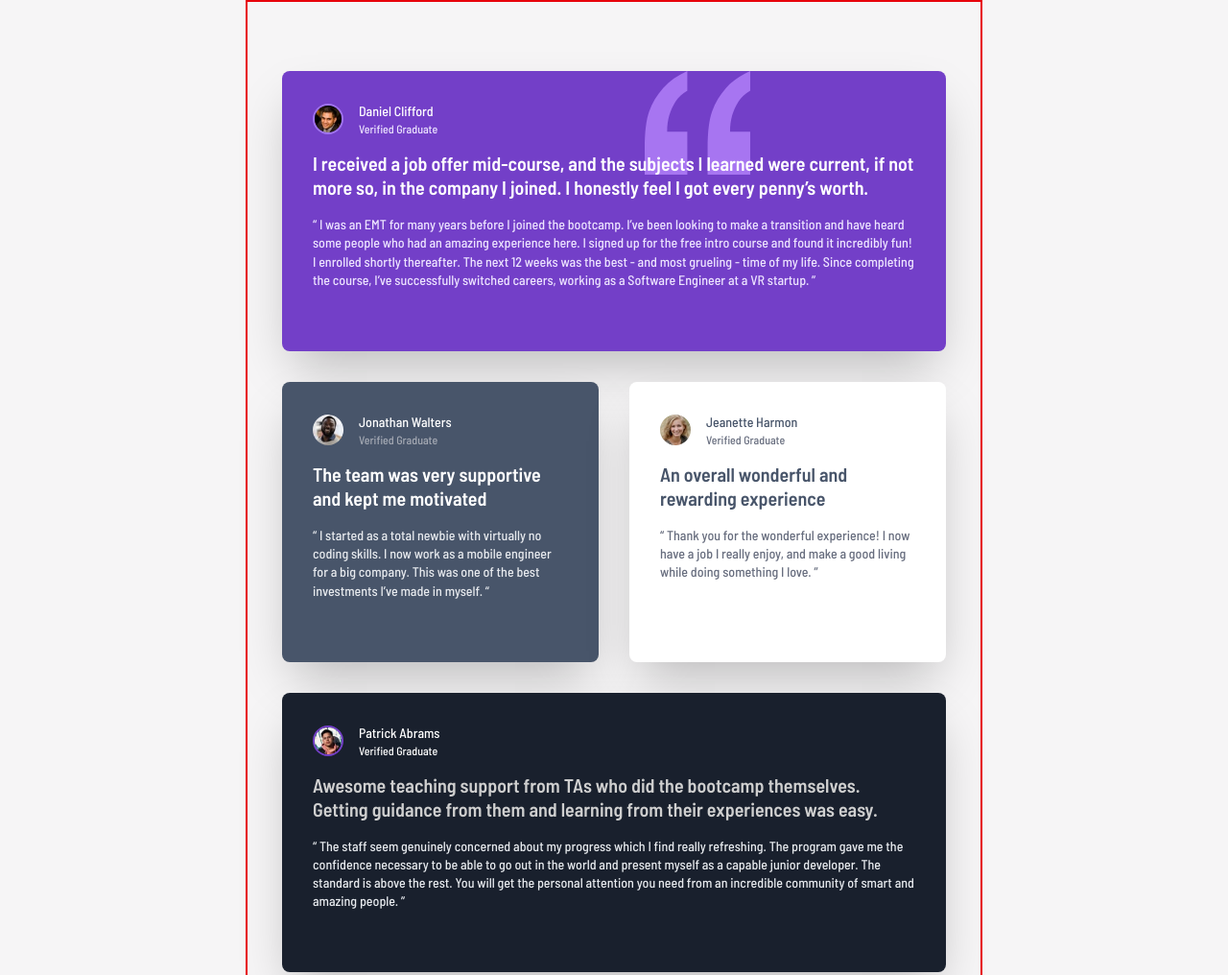
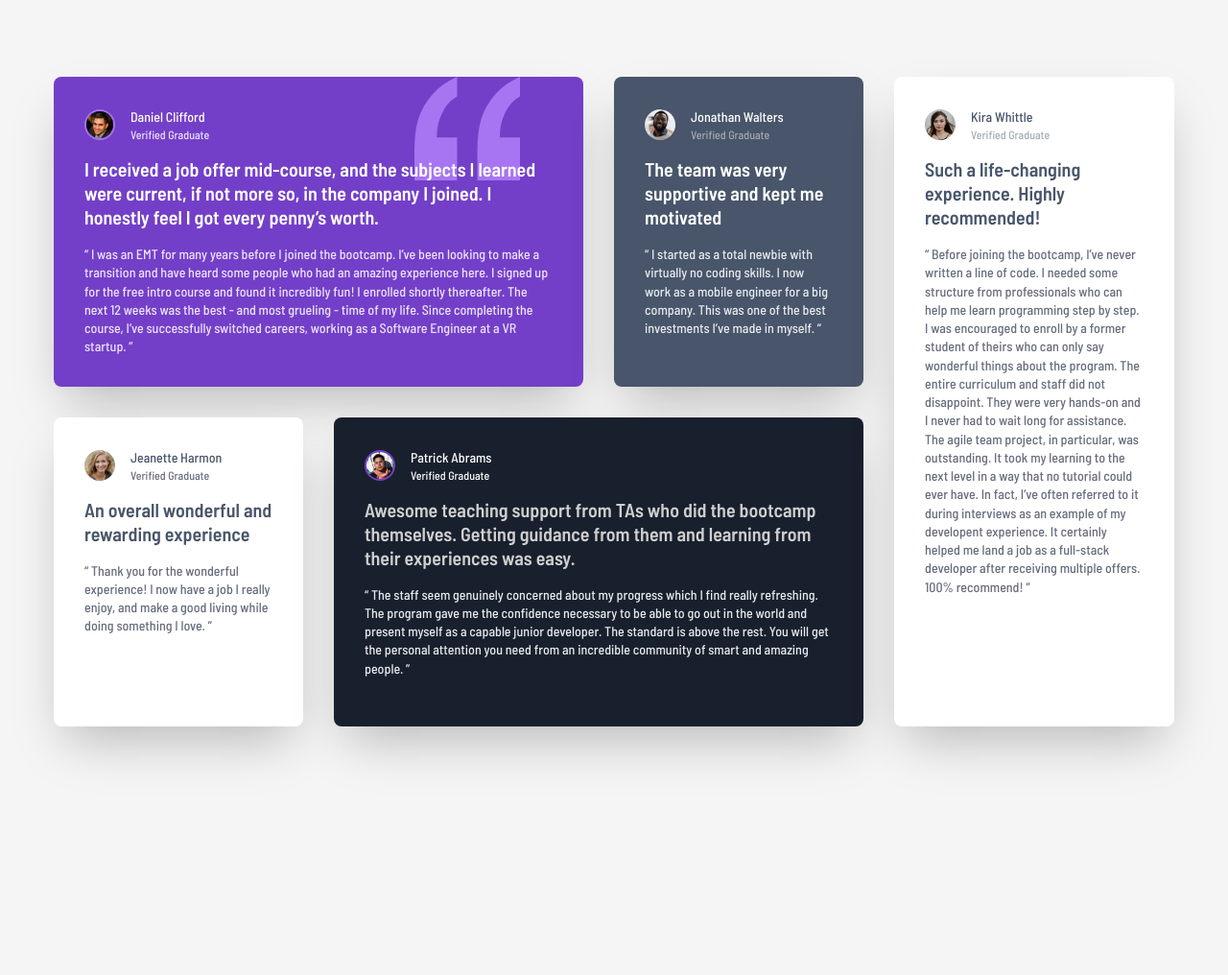
Before and after one commit to fm-gregoriusgrd/testimonials-grid-section, a website: page index.html in a window 1280 px wide. Shown: the top 1016 px of the page at 96% size. After the commit the page ends 837 px from the top, so only its background shows below. Drawn offline with Linux system fonts and the light colour scheme.

Commit message:
feat: add desktop view

```diff
--- a/index.html
+++ b/index.html
@@ -16,20 +16,28 @@
 
     <link rel="stylesheet" href="src/output.css" />
   </head>
-  <body class="font-barlow-semi-condensed min-h-screen bg-[#F6F5F6]">
+  <body class="font-barlow-semi-condensed min-h-screen bg-[#F6F5F6] grid place-items-center">
     <main>
       <section
-        class="mx-auto grid max-w-[375px] grid-cols-1 gap-8 border-2 border-red-600 px-9 py-18 md:max-w-[768px] md:grid-cols-2 md:grid-rows-4"
+        class="mx-auto grid max-w-sm grid-cols-1 gap-8 px-9 py-18
+        md:max-w-3xl md:grid-cols-2 md:grid-rows-4 md:px-14 md:py-20
+        lg:max-w-7xl lg:grid-cols-4 lg:grid-rows-2"
       >
         <!-- Card 1: Daniel -->
         <article
-          class="flex flex-col gap-4 rounded-lg bg-purple-500 bg-[url('/images/bg-pattern-quotation.svg')] bg-[length:110px] bg-[position:65%_0rem] bg-no-repeat p-8 shadow-2xl md:col-span-2"
+          class="flex flex-col gap-4 rounded-lg
+          bg-purple-500 bg-[url('/images/bg-pattern-quotation.svg')] bg-[length:110px] bg-[position:65%_0rem] bg-no-repeat
+          p-8 shadow-2xl
+          md:col-span-2
+          lg:col-start-1 lg:row-start-1 lg:col-span-2
+          lg:bg-[position:85%_0rem]
+          "
         >
           <div class="flex items-center gap-4">
             <img
               class="w-8 rounded-full border-2 border-[#A074EF]"
               src="/images/image-daniel.jpg"
-              alt=""
+              alt="Daniel Profile Picture"
             />
             <div class="font-medium">
               <p class="text-sm text-white">Daniel Clifford</p>
@@ -56,13 +64,16 @@
 
         <!-- Card 2: Jonathan -->
         <article
-          class="bg-grey-500 flex flex-col gap-4 rounded-lg p-8 shadow-2xl md:col-span-1"
+          class="bg-grey-500 flex flex-col gap-4 rounded-lg p-8 shadow-2xl
+          md:col-span-1
+          lg:col-start-3 lg:row-start-1
+          "
         >
           <div class="flex items-center gap-4">
             <img
               class="w-8 rounded-full"
               src="/images/image-jonathan.jpg"
-              alt=""
+              alt="Jonathan Profile Picture"
             />
             <div class="font-medium">
               <p class="text-sm text-white">Jonathan Walters</p>
@@ -81,15 +92,20 @@
           </p>
         </article>
 
+
+
         <!-- Card 3: Jeanette -->
         <article
-          class="flex flex-col gap-4 rounded-lg bg-white p-8 shadow-2xl md:col-span-1"
+          class="flex flex-col gap-4 rounded-lg bg-white p-8 shadow-2xl
+          md:col-span-1
+          lg:col-start-1 lg:col-span-1 lg:row-start-2
+          "
         >
           <div class="flex items-center gap-4">
             <img
               class="w-8 rounded-full"
               src="/images/image-jeanette.jpg"
-              alt=""
+              alt="Jeanette Profile Picture"
             />
             <div class="font-medium">
               <p class="text-grey-500 text-sm">Jeanette Harmon</p>
@@ -107,15 +123,19 @@
           </p>
         </article>
 
+
         <!-- Card 4: Patrick -->
         <article
-          class="bg-dark-blue flex flex-col gap-4 rounded-lg p-8 shadow-2xl md:col-span-2"
+          class="bg-dark-blue flex flex-col gap-4 rounded-lg p-8 shadow-2xl
+          md:col-span-2
+          lg:col-start-2 lg:row-start-2 lg:col-span-2
+          "
         >
           <div class="flex items-center gap-4">
             <img
               class="w-8 rounded-full border-2 border-purple-500"
               src="/images/image-patrick.jpg"
-              alt=""
+              alt="Patrick Profile Picture"
             />
             <div class="font-medium">
               <p class="text-sm text-white">Patrick Abrams</p>
@@ -141,13 +161,16 @@
 
         <!-- Card 5: Kira -->
         <article
-          class="flex flex-col gap-4 rounded-lg bg-white p-8 shadow-2xl md:col-span-2"
+          class="flex flex-col gap-4 rounded-lg bg-white p-8 shadow-2xl
+          md:col-span-2
+          lg:col-start-4 lg:row-start-1 lg:row-span-2
+          "
         >
           <div class="flex items-center gap-4">
             <img
-              class="w-8 rounded-full border-3 border-[#A074EF]"
+              class="w-8 rounded-full"
               src="/images/image-kira.jpg"
-              alt=""
+              alt="Kira Profile Picture"
             />
             <div class="font-medium">
               <p class="text-grey-500 text-sm">Kira Whittle</p>
```
Also changed, not shown: src/output.css.
